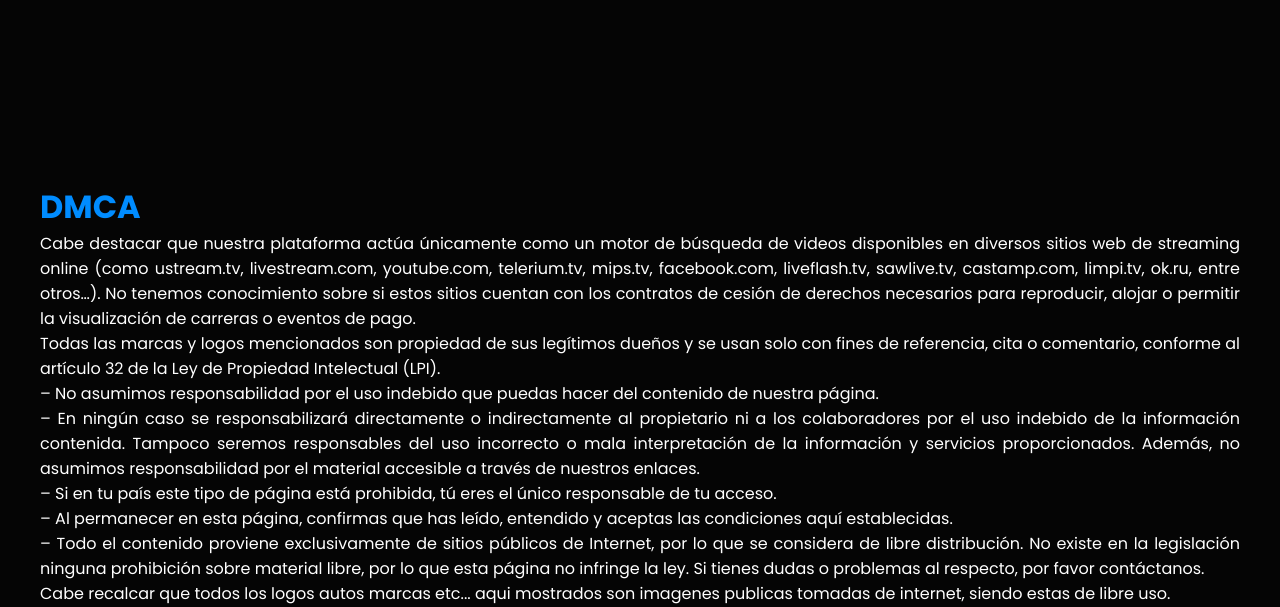
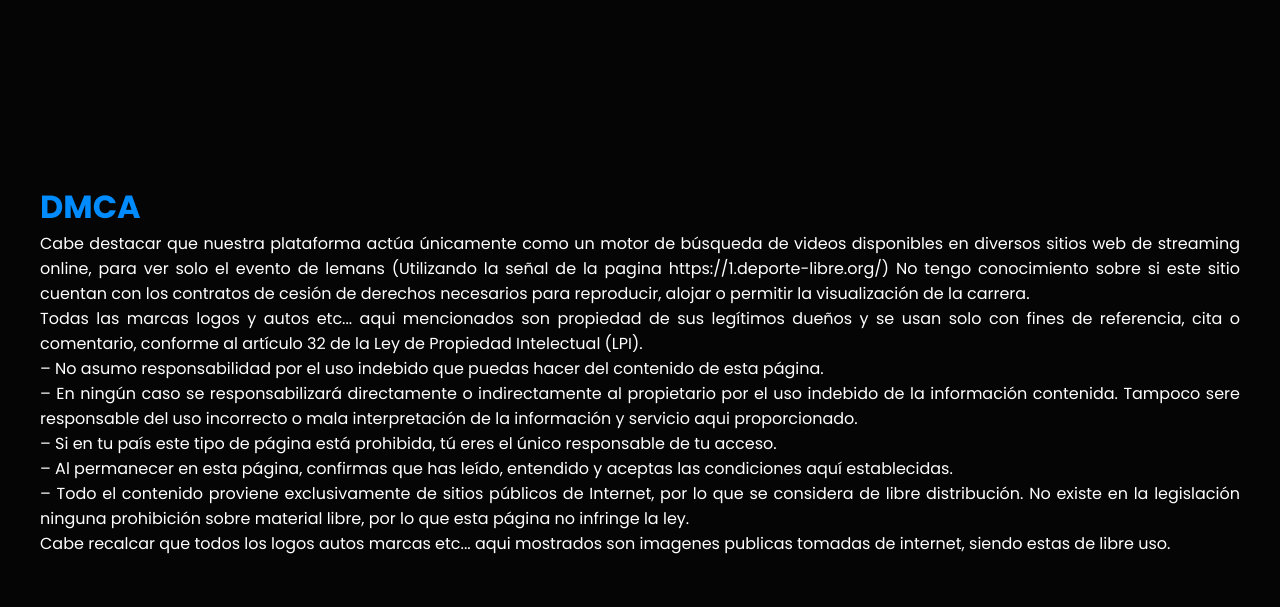
Before and after one commit to 25JT/Paginalms, a plain HTML site: page index.html in a window 1280 px wide. Shown: the part 5959-6566 px from the top of the page. After the commit the page ends 6516 px from the top, so only its background shows below. Drawn offline with nearby package versions, Linux system fonts and the light colour scheme.

Commit message:
ver1.2 final

```diff
--- a/index.html
+++ b/index.html
@@ -827,9 +827,6 @@
         </div>
 
     </section>
-    <!-- MAPA DE GOOGLE-->
-
-
     <section class="horario">
         <div class="horario-info container">
             <div class="header-lms">
@@ -1050,8 +1047,8 @@
 
         </div>
 
+    </footer>
 
-    </footer>
     <div class="header-lms container">
         <div class="sliderlms">
             <div class="slider">
@@ -1060,26 +1057,25 @@
                     <div id="DMCA" class="txt-lms">
 
                         <p>Cabe destacar que nuestra plataforma actúa únicamente como un motor de búsqueda de videos
-                            disponibles en diversos sitios web de streaming online (como ustream.tv, livestream.com,
-                            youtube.com, telerium.tv, mips.tv, facebook.com, liveflash.tv, sawlive.tv, castamp.com,
-                            limpi.tv, ok.ru, entre otros…). No tenemos conocimiento sobre si estos sitios cuentan con
-                            los contratos de cesión de derechos necesarios para reproducir, alojar o permitir la
-                            visualización de carreras o eventos de pago.</p>
+                            disponibles en diversos sitios web de streaming online, para ver solo el evento de lemans
+                            (Utilizando la señal de la pagina https://1.deporte-libre.org/) No tengo conocimiento sobre
+                            si este sitio cuentan con los contratos de cesión de derechos necesarios para reproducir, alojar o permitir la
+                            visualización de la carrera.</p>
 
-                        <p> Todas las marcas y logos mencionados son propiedad de sus legítimos dueños y se usan solo
+                        <p> Todas las marcas  logos y autos etc... aqui mencionados son propiedad de sus legítimos dueños y se usan solo
                             con fines de referencia, cita o comentario, conforme al artículo 32 de la Ley de Propiedad
                             Intelectual (LPI).</p>
                         <p>
-                            – No asumimos responsabilidad por el uso indebido que puedas hacer del contenido de nuestra
+                            – No asumo  responsabilidad por el uso indebido que puedas hacer del contenido de esta
                             página.
                         </p>
                         <p>
 
 
-                            – En ningún caso se responsabilizará directamente o indirectamente al propietario ni a los
-                            colaboradores por el uso indebido de la información contenida. Tampoco seremos responsables
-                            del uso incorrecto o mala interpretación de la información y servicios proporcionados.
-                            Además, no asumimos responsabilidad por el material accesible a través de nuestros enlaces.
+                            – En ningún caso se responsabilizará directamente o indirectamente al propietario
+                            por el uso indebido de la información contenida. Tampoco sere responsable
+                            del uso incorrecto o mala interpretación de la información y servicio aqui proporcionado.
+
                         </p>
                         <p>
                             – Si en tu país este tipo de página está prohibida, tú eres el único responsable de tu
@@ -1093,13 +1089,11 @@
                         <p>
                             – Todo el contenido proviene exclusivamente de sitios públicos de Internet, por lo que se
                             considera de libre distribución. No existe en la legislación ninguna prohibición sobre
-                            material libre, por lo que esta página no infringe la ley. Si tienes dudas o problemas al
-                            respecto, por favor contáctanos.</p>
+                            material libre, por lo que esta página no infringe la ley.</p>
 
                         <p>
                             Cabe recalcar que todos los logos autos marcas etc... aqui mostrados son imagenes publicas
-                            tomadas de internet,
-                            siendo estas de libre uso.
+                            tomadas de internet, siendo estas de libre uso.
                         </p>
                     </div>
                 </div>
```
